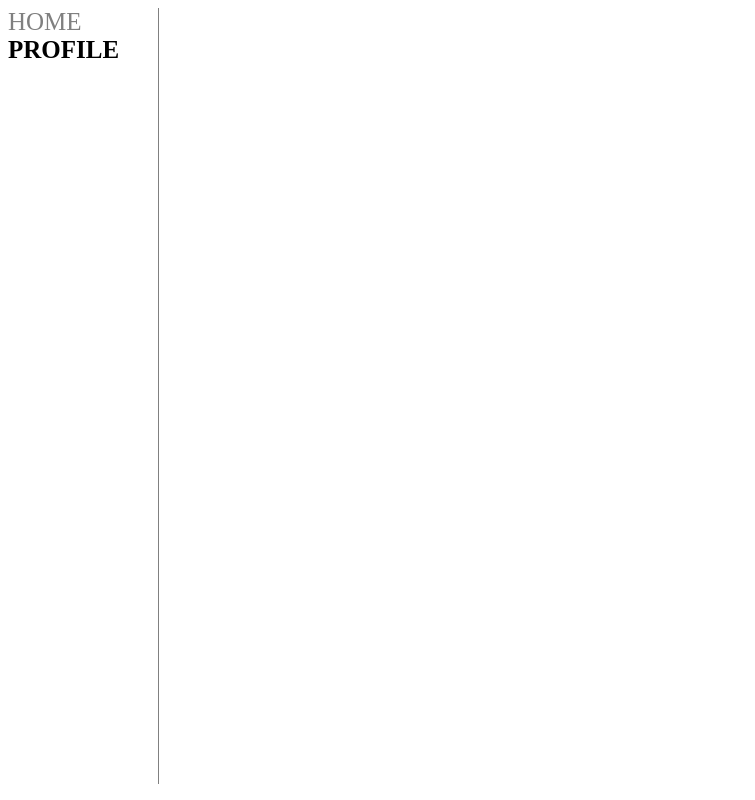
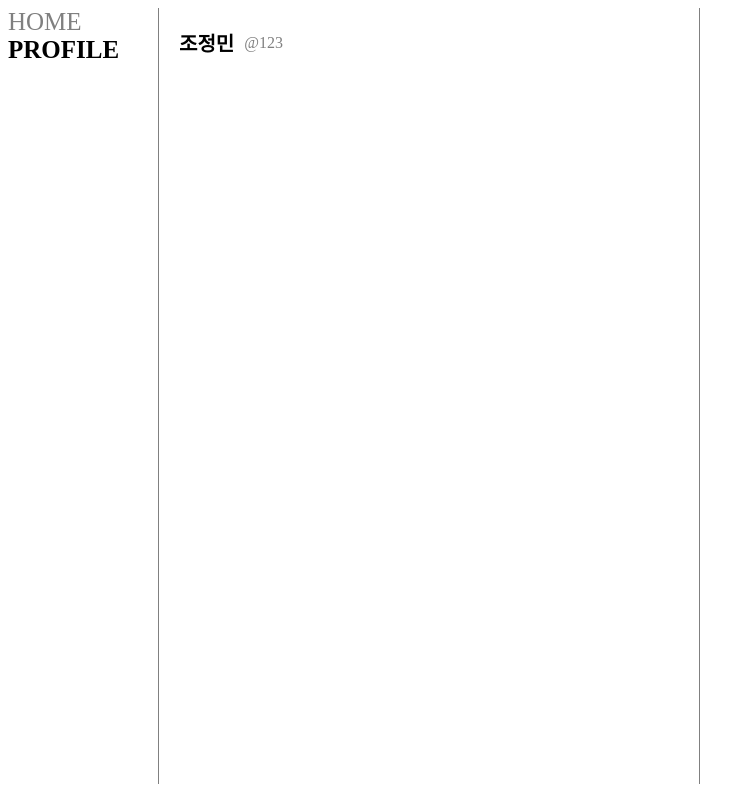
Before and after one commit to Cho-Jeongmin/efub3-toy-project-frontend, a React (Create React App) app: page /profile in a window 1280 px wide. Before the commit this address had no page. Shown: the whole page, without its empty margins (0-755 px from the left). Built offline with nearby package versions, Linux system fonts and the light colour scheme.

Commit message:
✨ feat: Profile 페이지 구현

```diff
--- a/src/App.js
+++ b/src/App.js
@@ -2,6 +2,7 @@ import { BrowserRouter, Routes, Route } from "react-router-dom";
 import styled from "styled-components";
 import Home from "./pages/Home";
 import Nav from "./components/Nav";
+import Profile from "./pages/Profile";
 
 function App() {
   return (
@@ -10,6 +11,7 @@ function App() {
         <Nav />
         <Routes>
           <Route path="/" element={<Home />} />
+          <Route path="/profile" element={<Profile />} />
         </Routes>
       </Container>
     </BrowserRouter>
--- a/src/components/Tweet.js
+++ b/src/components/Tweet.js
@@ -16,7 +16,6 @@ const Tweet = ({ tweet }) => {
 const Container = styled.div`
   border-bottom: 1px solid grey;
   padding: 20px;
-  width: 500px;
 `;
 
 const Header = styled.div`
--- a/src/pages/Home.js
+++ b/src/pages/Home.js
@@ -40,6 +40,7 @@ const Container = styled.div`
   display: flex;
   flex-direction: column;
   border-right: 1px solid grey;
+  width: 500px;
 `;
 
 export default Home;
--- /dev/null
+++ b/src/pages/Profile.js
@@ -0,0 +1,55 @@
+import React, { useEffect, useState } from "react";
+import axios from "axios";
+import styled from "styled-components";
+
+const id = 123;
+
+const Profile = () => {
+  const [account, setAccount] = useState({
+    accountId: 123,
+    userId: "Jamie0829",
+    name: "조정민",
+    email: "jojm0829@gmail.com",
+  });
+  //   const getAccount = async () => {
+  //     const response = await axios.get(`/accounts/${id}`);
+  //     setAccount(response.data);
+  //   };
+  //   useEffect(() => {
+  //     getAccount;
+  //   }, []);
+  return (
+    <Container>
+      <Header>
+        <Name>{account.name}</Name>
+        <AccontId>{`@${account.accountId}`}</AccontId>
+      </Header>
+    </Container>
+  );
+};
+
+const Container = styled.div`
+  display: flex;
+  flex-direction: column;
+  border-right: 1px solid grey;
+  width: 500px;
+  padding: 20px;
+`;
+
+const Header = styled.div`
+  display: flex;
+  align-items: center;
+  margin-bottom: 5px;
+`;
+
+const Name = styled.div`
+  font-size: 20px;
+  font-weight: bold;
+  margin-right: 10px;
+`;
+
+const AccontId = styled.div`
+  color: grey;
+`;
+
+export default Profile;
```
